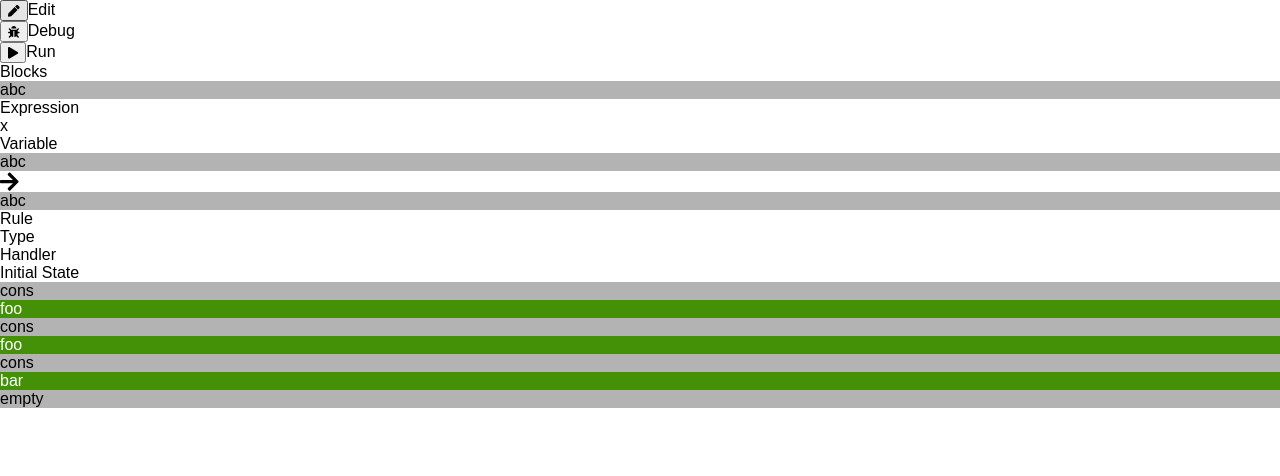
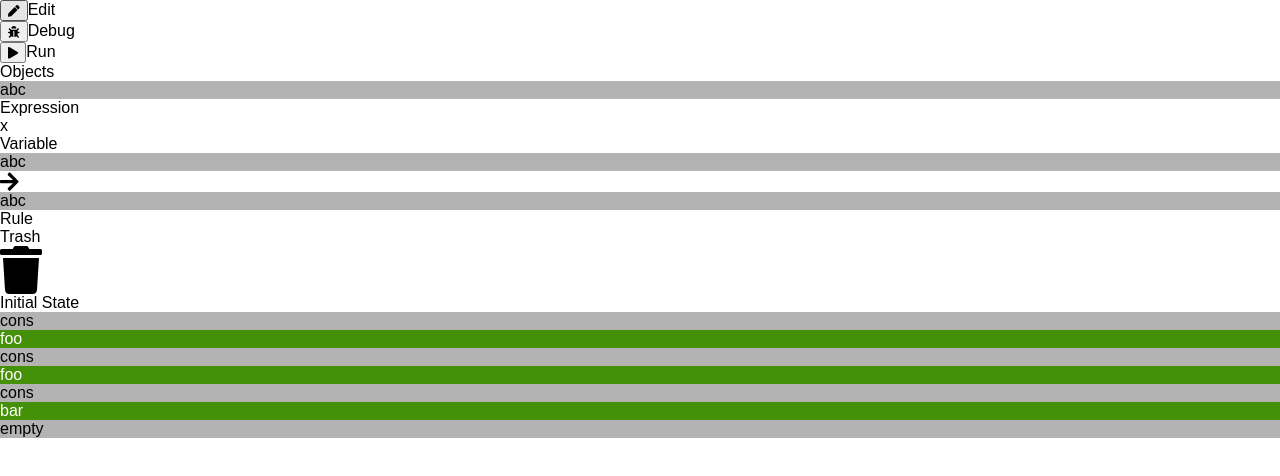
Before and after one commit to kyouko-taiga/FunBlocks, a React app: page / in a window 1280 px wide. Shown: the top 476 px of the page. Built offline with nearby package versions, Linux system fonts and the light colour scheme; the HTML template or start-up script is replaced by a standard one.

Commit message:
Implement a droppable zone to remove terms

```diff
--- /dev/null
+++ b/src/Components/Workspace/ObjectTrash.tsx
@@ -0,0 +1,55 @@
+import React from 'react'
+import { connect } from 'react-redux'
+import { FontAwesomeIcon } from '@fortawesome/react-fontawesome'
+
+import { RootState } from 'FunBlocks/Store'
+
+const styles = require('./Workspace.module')
+
+type ObjectTrashProps = {
+  draggedData: { type: string, payload?: any, callbacks?: Dictionary<Function> },
+}
+
+class ObjectTrash extends React.PureComponent<ObjectTrashProps> {
+
+  render() {
+    return (
+      <div className={ styles.trash }>
+        <div
+          className={ styles.trashIcon }
+          onDragOver={ this.didDragOver.bind(this) }
+          onDrop={ this.didDrop.bind(this) }
+        >
+          <FontAwesomeIcon icon="trash" size="3x" />
+        </div>
+      </div>
+    )
+  }
+
+  didDragOver(e: React.DragEvent<HTMLDivElement>) {
+    // Ignore this event if the data attached to the drag event is not compatible (i.e. not an
+    // expression nor a variable).
+    if (this.props.draggedData.type !== 'Term') { return }
+
+    // Allow data to be dropped onto this block.
+    e.preventDefault()
+  }
+
+  didDrop(e: React.DragEvent<HTMLDivElement>) {
+    // Make sure the dragged object is a term.
+    if (this.props.draggedData.type !== 'Term') {
+      console.warn(`ignored dragged payload of type '${this.props.draggedData.type}'`)
+      return
+    }
+
+    // Modify the dragged term by removing it from its hierarchy.
+    const draggedTerm = this.props.draggedData.payload
+    const newRoot = draggedTerm.root.substituting({ [draggedTerm.id]: null })
+    this.props.draggedData.callbacks?.onChange?.(newRoot)
+  }
+
+}
+
+const mapStateToProps = (state: RootState) => ({ draggedData: state.draggedData })
+
+export default connect(mapStateToProps)(ObjectTrash)
--- a/src/Components/Workspace/Toolbox.tsx
+++ b/src/Components/Workspace/Toolbox.tsx
@@ -4,6 +4,7 @@ import { FontAwesomeIcon } from '@fortawesome/react-fontawesome'
 
 import { Expression, Variable } from 'FunBlocks/AST/Terms'
 import Block from 'FunBlocks/Components/Block'
+import ObjectTrash from './ObjectTrash'
 import ToolButton from './ToolButton'
 
 const styles = require('./Workspace.module')
@@ -16,9 +17,7 @@ class Toolbox extends React.PureComponent {
   render() {
     return (
       <div className={ styles.toolbox }>
-        <div className={ styles.sectionHeading }>
-          Blocks
-        </div>
+        <div className={ styles.sectionHeading }>Objects</div>
         <div className={ styles.toolMatrix }>
           <div className={ styles.row }>
             <ToolButton label="Expression" draggedData={ this.createExprDraggedData.bind(this) }>
@@ -35,11 +34,9 @@ class Toolbox extends React.PureComponent {
               <Block term={ this.dummyExpr } />
             </ToolButton>
           </div>
-          <div className={ styles.row }>
-            <ToolButton label="Type" draggedData={ { type: 'Type' } } />
-            <ToolButton label="Handler" draggedData={ { type: 'Handler' } } />
-          </div>
         </div>
+        <div className={ styles.sectionHeading }>Trash</div>
+        <ObjectTrash />
       </div>
     )
   }
--- a/src/Icons.ts
+++ b/src/Icons.ts
@@ -8,6 +8,7 @@ import {
   faPen,
   faPlay,
   faSquare,
+  faTrash,
 } from '@fortawesome/free-solid-svg-icons'
 
 library.add(
@@ -18,4 +19,5 @@ library.add(
   faMousePointer,
   faPen,
   faPlay,
-  faSquare)
+  faSquare,
+  faTrash)
```
Also changed, not shown: src/Components/Workspace/Workspace.module.scss (+9 -0 lines).
